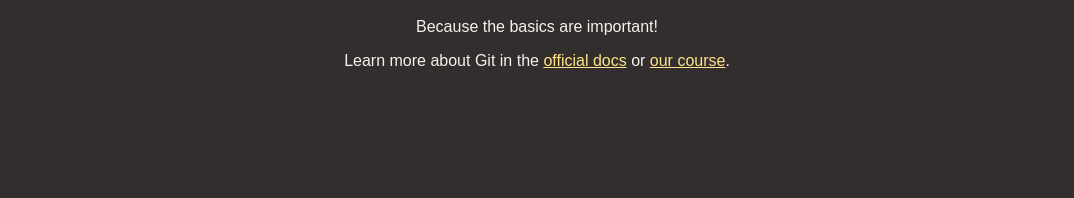
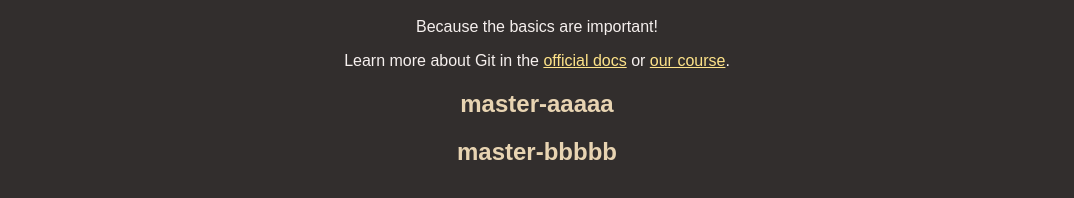
Before and after one commit to Abdullahtheauthor/github_crash_course, a plain HTML site: page index.html in a window 1280 px wide. Shown: the part 170-368 px from the top of the page, without its empty margins (103-1177 px from the left). Drawn offline with Linux system fonts and the light colour scheme.

Commit message:
conflict from master branch

```diff
--- a/index.html
+++ b/index.html
@@ -18,6 +18,9 @@
         Learn more about Git in the
         <a href="https://git-scm.com/book/en/v2">official docs</a> or
         <a href="https://acad.link/git">our course</a>.
+        <h1>master-aaaaa</h1>
+        <h1>master-bbbbb</h1>
+
       </p>
     </section>
       </main>
```
